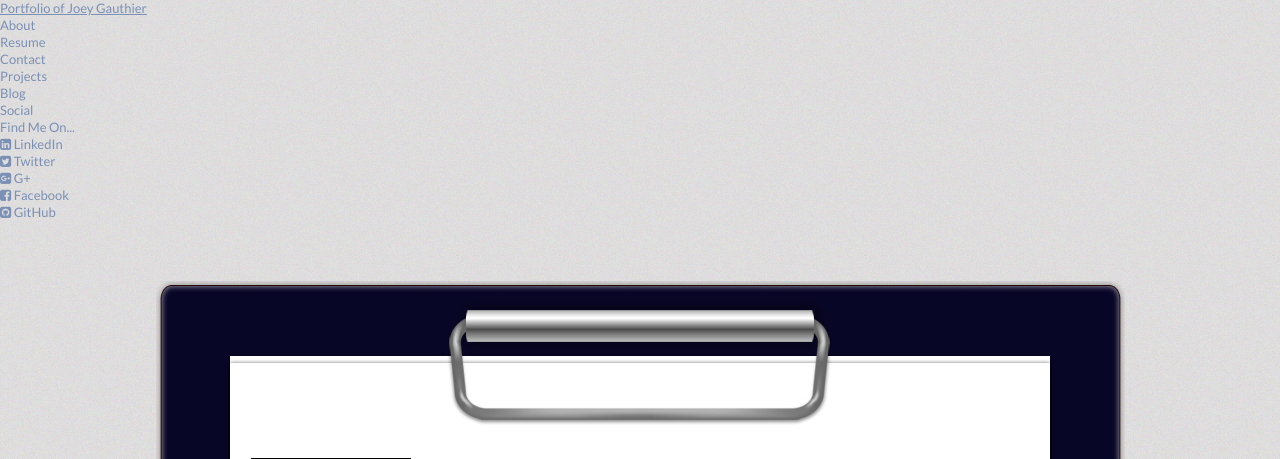
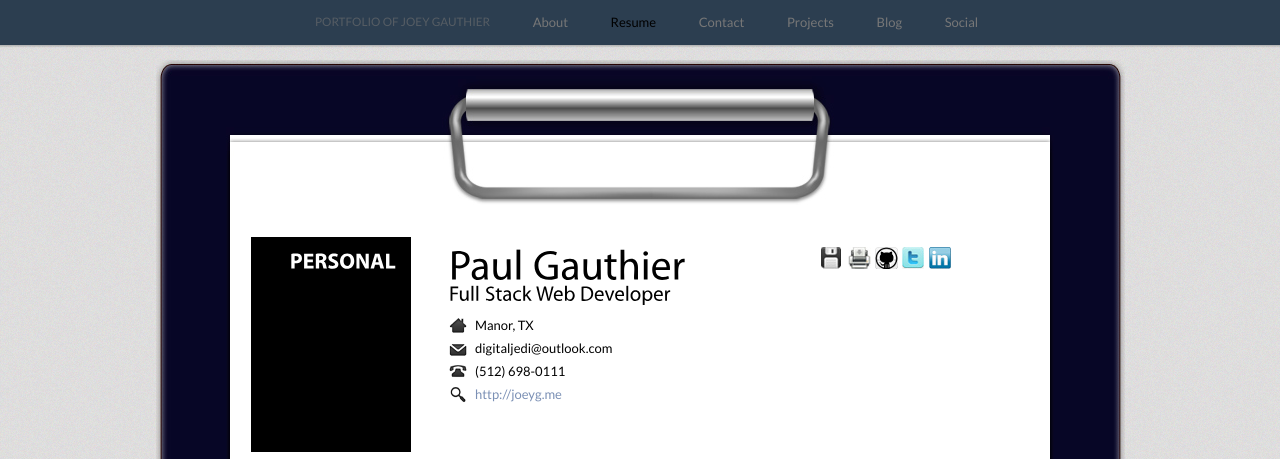
Before and after one commit to jgdigitaljedi/portfolio, a PHP site: page /resume/resume.html in a window 1280 px wide. Shown: the top 459 px of the page. Run offline with PHP 8.4, Linux system fonts and the light colour scheme; some libraries are stand-ins or nearby versions.

Commit message:
problem is css, not fonts and still trying to isolate it

```diff
--- a/resume/css/blue.css
+++ b/resume/css/blue.css
@@ -850,3 +850,259 @@ label.error {
 	margin-left:80px;
 	width:238px;
 }
+
+.home-menu {
+    padding: 0.5em;
+    text-align: center;
+    box-shadow: 0 1px 1px rgba(0,0,0, 0.10);
+}
+.home-menu.pure-menu-open {
+    background: #2c3e50;
+}
+.pure-menu.pure-menu-open.pure-menu-fixed {
+    /* Fixed menus normally have a border at the bottom. */
+    border-bottom: none;
+    /* I need a higher z-index here because of the scroll-over effect. */
+    z-index: 4;
+}
+
+.home-menu .pure-menu-heading {
+    color: white;
+    font-weight: 400;
+    font-size: 120%;
+}
+
+.home-menu .pure-menu-selected a {
+    color: white;
+}
+
+.home-menu a {
+    color: #6FBEF3;
+}
+.home-menu li a:hover,
+.home-menu li a:focus {
+    background: none;
+    border: none;
+    color: #AECFE5;
+}
+
+.pure-menu ul {
+    position: absolute;
+    visibility: hidden;
+}
+
+.pure-menu.pure-menu-open {
+    visibility: visible;
+    z-index: 2;
+    width: 100%;
+}
+
+.pure-menu ul {
+    left: -10000px;
+    list-style: none;
+    margin: 0;
+    padding: 0;
+    top: -10000px;
+    z-index: 1;
+}
+
+.pure-menu > ul { position: relative; }
+
+.pure-menu-open > ul {
+    left: 0;
+    top: 0;
+    visibility: visible;
+}
+
+.pure-menu-open > ul:focus {
+    outline: 0;
+}
+
+.pure-menu li { position: relative; }
+
+.pure-menu a,
+.pure-menu .pure-menu-heading {
+    display: block;
+    color: inherit;
+    line-height: 1.5em;
+    padding: 5px 20px;
+    text-decoration: none;
+    white-space: nowrap;
+}
+
+.pure-menu.pure-menu-horizontal > .pure-menu-heading {
+    display: inline-block;
+    *display: inline;
+    zoom: 1;
+    margin: 0;
+    vertical-align: middle;
+}
+.pure-menu.pure-menu-horizontal > ul {
+    display: inline-block;
+    *display: inline;
+    zoom: 1;
+    vertical-align: middle;
+}
+
+.pure-menu li a { padding: 5px 20px; }
+
+.pure-menu-can-have-children > .pure-menu-label:after {
+    content: '\25B8';
+    float: right;
+    /* These specific fonts have the Unicode char we need. */
+    /*font-family: 'Lucida Grande', 'Lucida Sans Unicode', 'DejaVu Sans', sans-serif;*/
+    margin-right: -20px;
+    margin-top: -1px;
+}
+
+.pure-menu-can-have-children > .pure-menu-label {
+    padding-right: 30px;
+}
+
+.pure-menu-separator {
+    background-color: #dfdfdf;
+    display: block;
+    height: 1px;
+    font-size: 0;
+    margin: 7px 2px;
+    overflow: hidden;
+}
+
+.pure-menu-hidden {
+    display: none;
+}
+
+/* FIXED MENU */
+.pure-menu-fixed {
+    position: fixed;
+    top: 0;
+    left: 0;
+    width: 100%;
+}
+
+
+/* HORIZONTAL MENU CODE */
+
+/* Initial menus should be inline-block so that they are horizontal */
+.pure-menu-horizontal li {
+    display: inline-block;
+    *display: inline;
+    zoom: 1;
+    vertical-align: middle;
+}
+
+/* Submenus should still be display: block; */
+.pure-menu-horizontal li li {
+    display: block;
+}
+
+/* Content after should be down arrow */
+.pure-menu-horizontal > .pure-menu-children > .pure-menu-can-have-children > .pure-menu-label:after {
+    content: "\25BE";
+}
+/*Add extra padding to elements that have the arrow so that the hover looks nice */
+.pure-menu-horizontal > .pure-menu-children > .pure-menu-can-have-children > .pure-menu-label {
+    padding-right: 30px;
+}
+
+/* Adjusting separator for vertical menus */
+.pure-menu-horizontal li.pure-menu-separator {
+	height: 50%;
+	width: 1px;
+	margin: 0 7px;
+}
+
+/* Submenus should be horizontal separator again */
+.pure-menu-horizontal li li.pure-menu-separator {
+	height: 1px;
+	width: auto;
+	margin: 7px 2px;
+}
+
+
+/*csslint adjoining-classes:false*/
+/*TODO: Remove this lint rule override after a refactor of this code.*/
+
+/* MAIN MENU STYLING */
+
+.pure-menu.pure-menu-open,
+.pure-menu.pure-menu-horizontal li .pure-menu-children {
+    /*background: #fff;  Old browsers */
+    /*border: 1px solid #b7b7b7;*/
+}
+
+/* remove borders for horizontal menus */
+.pure-menu.pure-menu-horizontal,
+.pure-menu.pure-menu-horizontal .pure-menu-heading {
+    border: none;
+}
+
+
+/* LINK STYLES */
+
+.pure-menu a {
+    border: 1px solid transparent;
+    border-left: none;
+    border-right: none;
+
+}
+
+.pure-menu a,
+.pure-menu .pure-menu-can-have-children > li:after {
+    color: #777;
+}
+
+.pure-menu .pure-menu-can-have-children > li:hover:after {
+    color: #fff;
+}
+
+/* Focus style for a dropdown menu-item when the parent has been opened */
+.pure-menu .pure-menu-open {
+    background: #2c3e50;
+}
+
+
+.pure-menu li a:hover,
+.pure-menu li a:focus {
+    /*background: #eee;*/
+}
+
+/* DISABLED STATES */
+.pure-menu li.pure-menu-disabled a:hover,
+.pure-menu li.pure-menu-disabled a:focus {
+    /*background: #fff;*/
+    color: #bfbfbf;
+}
+
+.pure-menu .pure-menu-disabled > a {
+    background-image: none;
+    border-color: transparent;
+    cursor: default;
+}
+
+.pure-menu .pure-menu-disabled > a,
+.pure-menu .pure-menu-can-have-children.pure-menu-disabled > a:after {
+    color: #bfbfbf;
+}
+
+/* HEADINGS */
+.pure-menu .pure-menu-heading {
+    color: #565d64;
+    text-transform: uppercase;
+    font-size: 90%;
+    margin-top: 0.5em;
+    border-bottom-width: 1px;
+    border-bottom-style: solid;
+    border-bottom-color: #dfdfdf;
+}
+
+/* ACTIVE MENU ITEM */
+.pure-menu .pure-menu-selected a {
+    color: #000;
+}
+
+/* FIXED MENU */
+.pure-menu.pure-menu-open.pure-menu-fixed {
+    border: none;
+    border-bottom: 1px solid #b7b7b7;
+}
--- a/resume/resume.html
+++ b/resume/resume.html
@@ -9,7 +9,7 @@
 		<link rel="stylesheet" href="../bower_components/pure/grids-responsive-min.css">
 		<link href="http://maxcdn.bootstrapcdn.com/font-awesome/4.2.0/css/font-awesome.min.css" rel="stylesheet">
 		<!-- <link rel="stylesheet" href="../bower_components/pure/pure.css"> -->
-		<!-- <link rel="stylesheet" href="../main.css"> -->
+		<link rel="stylesheet" href="../main.css">
 		<!-- <link rel="stylesheet" href="../marketing.css"> -->
 
 			<!--[if IE 7]>
```
